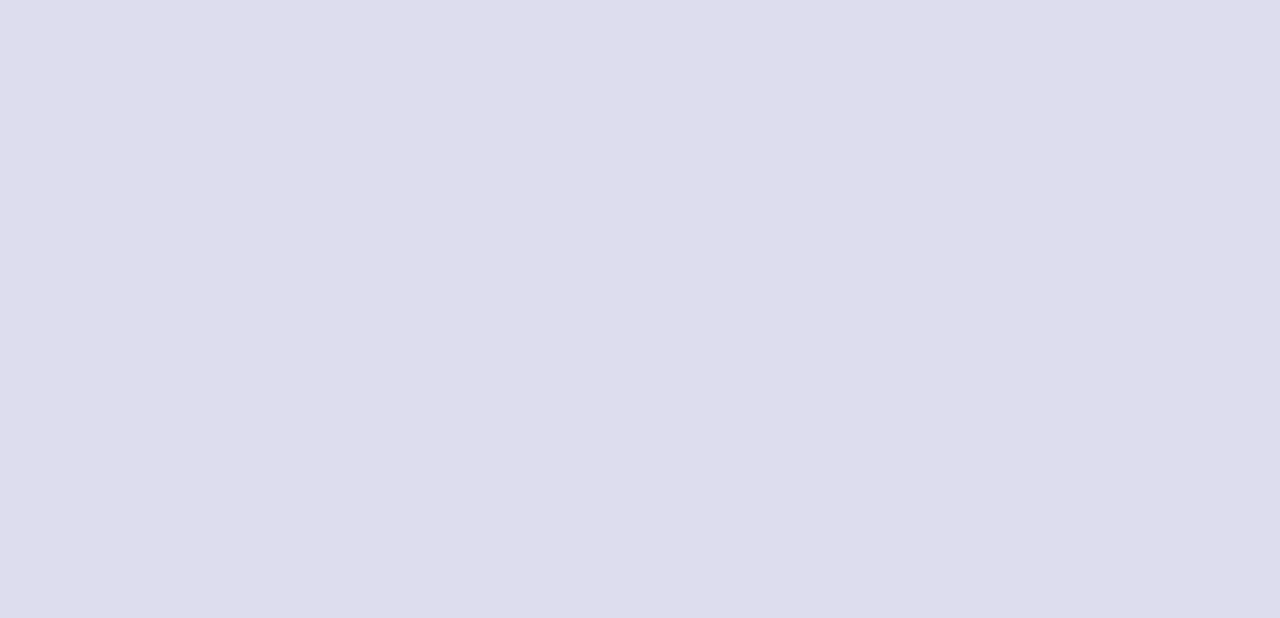
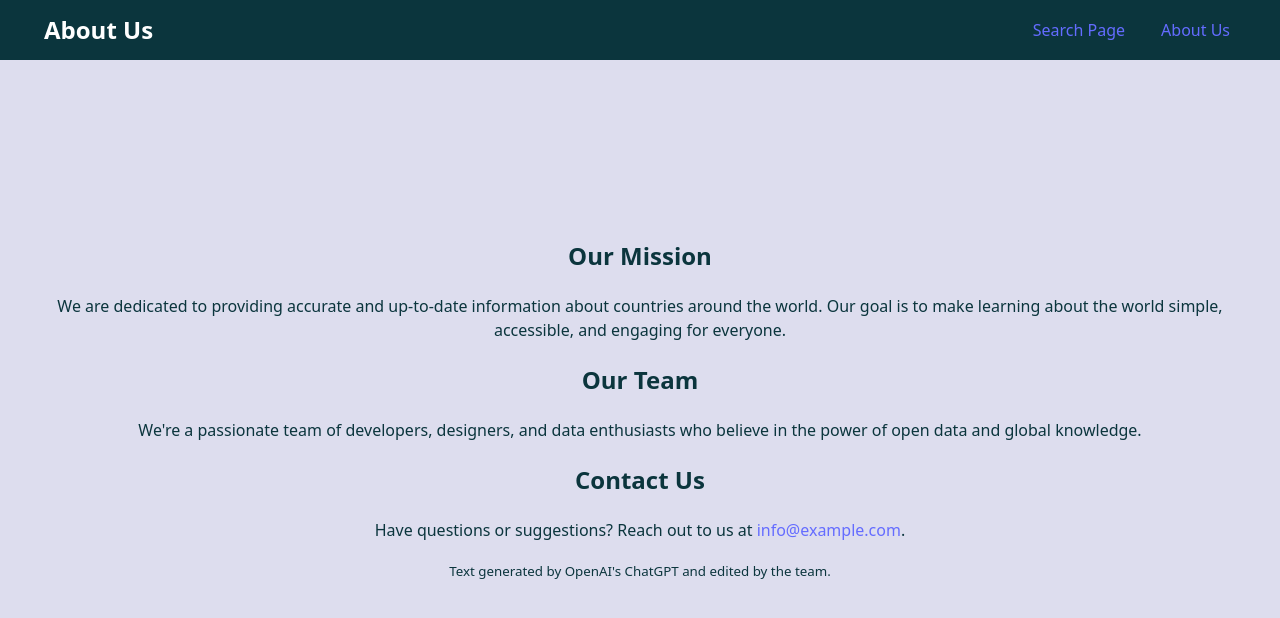
Before and after one commit to TzipporahG/Country-Stats, a React (Vite) app in the folder country-stats-app/: page /Country-Stats/about-us in a window 1280 px wide. Before the commit this address had no page. Shown: the top 618 px of the page. Built offline with nearby package versions, Linux system fonts and the light colour scheme.

Commit message:
Making the header links work

```diff
--- a/country-stats-app/src/App.jsx
+++ b/country-stats-app/src/App.jsx
@@ -9,8 +9,8 @@ function App() {
 
     <Routes>
       <Route path="Country-Stats/" element={<SearchPage/>}/>
-      <Route path="/info" element={<InfoPage/>}/>
-      <Route path="/about-us" element={<AboutUs/>}/>
+      <Route path="Country-Stats/info" element={<InfoPage/>}/>
+      <Route path="Country-Stats/about-us" element={<AboutUs/>}/>
     </Routes>
 
   )
--- a/country-stats-app/src/Header.jsx
+++ b/country-stats-app/src/Header.jsx
@@ -1,3 +1,4 @@
+import { Link } from 'react-router-dom';
 import React from 'react';
 
 export function Header ({pageName}) {
@@ -6,8 +7,8 @@ export function Header ({pageName}) {
       <h1>{pageName}</h1>
       <nav>
         <ul>
-          <li><a href="/Country-Stats/">Search Page</a></li>
-          <li><a href="/Country-Stats/About-Us">About Us</a></li>
+          <li><Link to="/Country-Stats">Search Page</Link></li>
+          <li><Link to="/Country-Stats/about-us">About Us</Link></li>
         </ul>
       </nav>
     </header>
--- a/country-stats-app/src/Pages/SearchPage.jsx
+++ b/country-stats-app/src/Pages/SearchPage.jsx
@@ -1,4 +1,4 @@
-import './SearchPage.css'
+import './SearchPage.css';
 import { useState } from 'react';
 import { Link, useNavigate } from 'react-router-dom';
 import { SearchBox } from '../SearchBox';
@@ -13,7 +13,7 @@ export function SearchPage() {
       };
 
     const handleCountryClick = (index) => {
-        navigate('/info', {state:{country: countryStats[index]}})
+        navigate('info', {state:{country: countryStats[index]}})
     }
 
     return (
```
